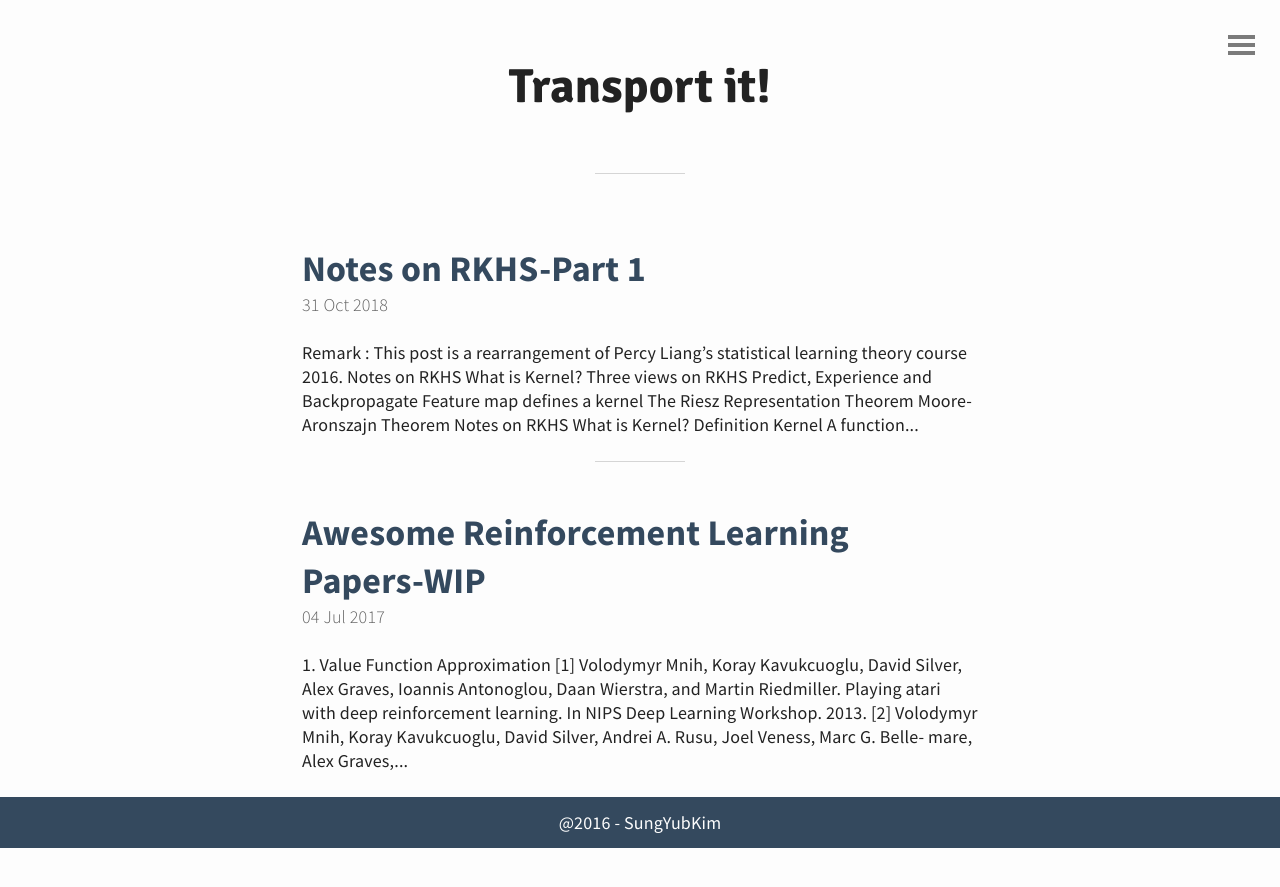
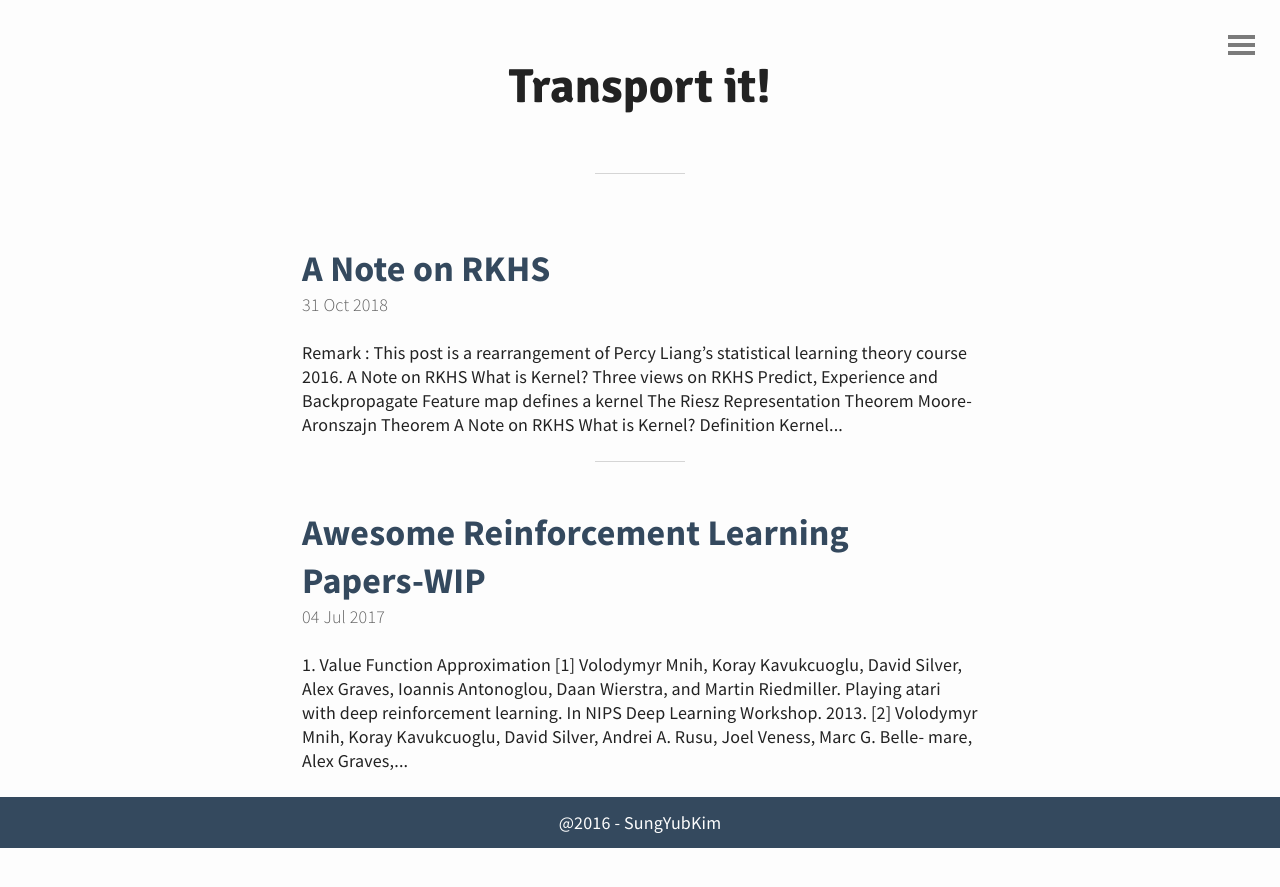
Before and after one commit to edmophia/edmophia.github.io, a Jekyll site: the page built from index.html, in a window 1280 px wide. Shown: the top 887 px of the page. Built offline with Jekyll 4.4.1, drawn with Linux system fonts in a browser that asks for light colours; the list of posts is cut into pages by our own code.

Commit message:
no message

```diff
--- a/_posts/SVGD/2018-10-31-Notes-on-RKHS.md
+++ b/_posts/SVGD/2018-10-31-A-note-on-RKHS.md
@@ -1,7 +1,7 @@
 ---
 
 layout: post
-title: Notes on RKHS-Part 1
+title: A Note on RKHS
 date: 2018-10-31
 tags: SVGD
 mathjax: true
@@ -10,7 +10,7 @@ mathjax: true
 
 * **Remark** : This post is a rearrangement of [Percy Liang's statistical learning theory course 2016](https://web.stanford.edu/class/cs229t).
 
-- [Notes on RKHS](#notes-on-rkhs)
+- [A Note on RKHS](#a-note-on-rkhs)
   * [What is Kernel?](#what-is-kernel-)
   * [Three views on RKHS](#three-views-on-rkhs)
     + [Predict, Experience and Backpropagate](#predict--experience-and-backpropagate)
@@ -18,7 +18,7 @@ mathjax: true
   * [The Riesz Representation Theorem](#the-riesz-representation-theorem)
   * [Moore-Aronszajn Theorem](#moore-aronszajn-theorem)
 
-# Notes on RKHS
+# A Note on RKHS
 
 ## What is Kernel?
 
```
Also changed, not shown: 1 other file.
